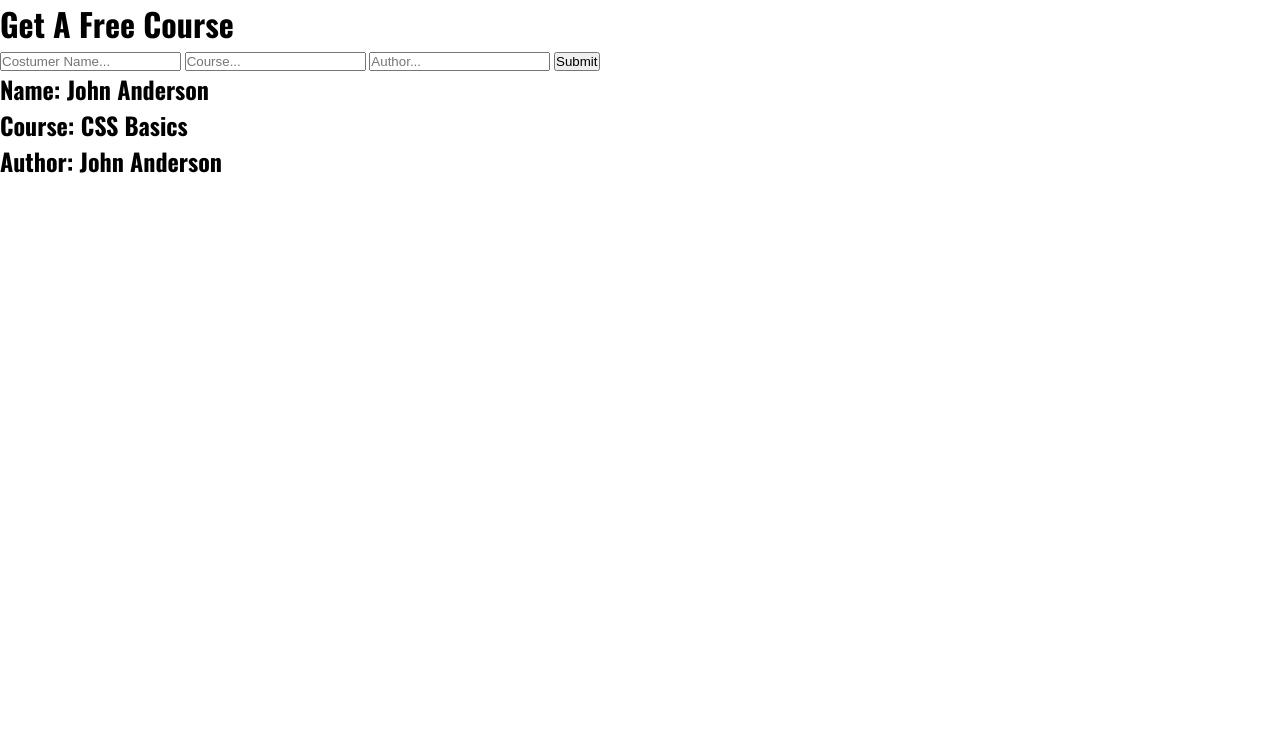
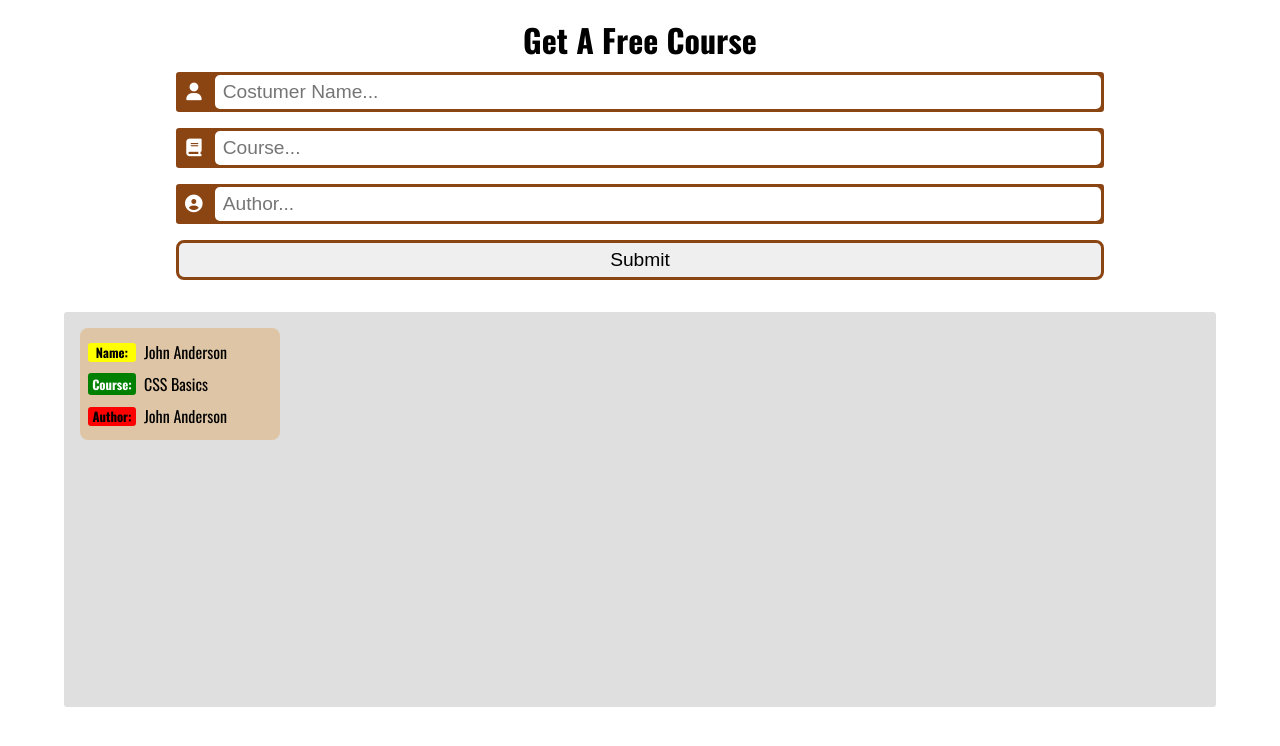
Before and after one commit to hanaszzsolt323/courseform, a plain HTML site: page index.html in a window 1280 px wide. Drawn offline with nearby package versions, Linux system fonts and the light colour scheme.

Commit message:
css done

```diff
--- a/index.html
+++ b/index.html
@@ -7,6 +7,7 @@
     <link rel="preconnect" href="https://fonts.googleapis.com">
     <link rel="preconnect" href="https://fonts.gstatic.com" crossorigin>
     <link href="https://fonts.googleapis.com/css2?family=Oswald:wght@200;300;400;500;600;700&display=swap" rel="stylesheet">
+    <script src="https://kit.fontawesome.com/ff9a26a1ab.js" crossorigin="anonymous"></script>
     <script src="script.js" defer></script>
     <title>OOP Course Form Project</title>
 </head>
@@ -14,16 +15,19 @@
     <main class="main">
         <form class="inputs">
             <h1>Get A Free Course</h1>
-            <input type="text" class="name" minlength="1" placeholder="Costumer Name...">
-            <input type="text" class="course" minlength="1" placeholder="Course...">
-            <input type="text" class="author" minlength="1" placeholder="Author...">
-            <input type="submit" class="submit" value="Submit">
+            <div class="input"><i class="fa-solid fa-user"></i><input type="text" class="name" minlength="1" placeholder="Costumer Name..."></div>
+            <div class="input"><i class="fa-solid fa-book"></i><input type="text" class="course" minlength="1" placeholder="Course..."></div>
+            <div class="input"><i class="fa-solid fa-circle-user"></i><input type="text" class="author" minlength="1" placeholder="Author..."></div>
+            <input type="submit" class="submit" value="Submit"></div>
         </form>
         <div class="courses">
             <div class="courseBox">
-                <h2>Name: <span class="costumerName">John Anderson</span></h2>
-                <h2>Course: <span class="courseName">CSS Basics</span></h2>
-                <h2>Author: <span class="authorName">John Anderson</span></h2>
+                <div class="nametext">
+                    <h2 class="courseBoxName">Name:</h2><span class="nameOutput">John Anderson</span></div>
+                <div class="courseText">
+                    <h2 class="courseBoxCourse">Course:</h2><span class="courseOutput">CSS Basics</span></div>
+                <div class="authorText">
+                    <h2 class="courseBoxAuthor">Author:</h2><span class="authorOutput">John Anderson</span></div>
             </div>
         </div>
     </main>
--- a/style.css
+++ b/style.css
@@ -7,3 +7,122 @@
 body {
     font-family: 'Oswald', sans-serif;
 }
+
+/* MAIN */
+.main {
+    /* height: 100vh; */
+    width: 100vw;
+
+    display: grid;
+    justify-items: center;
+    row-gap: 1rem;
+    grid-template-rows: 1.5fr 2fr;
+}
+
+/* INPUTS */
+.inputs {
+    /*background-color: burlywood;*/
+    width: 80%;
+    padding: 1rem 3rem;
+
+    display: grid;
+    row-gap: 1rem;
+    grid-template-rows: repeat(5, 2.5rem);
+}
+
+.inputs h1 {
+    justify-self: center;
+}
+
+.inputs input {
+    padding: 0.2rem 0.5rem;
+    outline: none;
+    border: 0.2rem solid saddlebrown;
+    border-radius: 0.5rem;
+    font-size: 1.2rem;
+}
+
+/* SUBMIT BUTTON */
+
+.submit {
+    transition: 0.5s;
+}
+
+.submit:hover {
+    background-color: saddlebrown;
+    color: white;
+}
+
+/* INPUT DIVS */
+
+.input {
+    background-color: saddlebrown;
+    border-radius: 0.2rem;
+
+    display: grid;
+    grid-template-columns: 0.1fr 2.5fr;
+}
+
+.input i {
+    align-self: center;
+    justify-self: center;
+    color: white;
+    font-size: 1.1rem;
+}
+
+/* COURSES */
+.courses {
+    padding: 1rem;
+    width: 90%;
+    background-color: rgba(49, 49, 49, 0.151);
+    display: grid;
+    grid-template-columns: repeat(6, 1fr);
+    column-gap: 1rem;
+    border-radius: 0.2rem;
+}
+
+/* COURSEBOX */
+.courseBox {
+    background-color: rgba(222, 184, 135, 0.658);
+    border-radius: 0.5rem;
+    padding: 0.5rem;
+    height: 7rem;
+
+    display: grid;
+    row-gap: 0.5rem;
+    align-content: center;
+}
+
+/* COURSEBOX INSIDE */
+
+.courseBox div {
+    /* background-color: burlywood; */
+    display: grid;
+    grid-template-columns: 3rem 8rem;
+    align-items: center;
+    column-gap: 0.5rem;
+}
+
+.courseBox h2 {
+    font-size: 0.8rem;
+}
+
+.courseBoxName {
+    background-color: yellow;
+    text-align: center;
+    border-radius: 0.2rem;
+}
+
+.courseBoxCourse {
+    padding: 0.1rem;
+    background-color: green;
+    border-radius: 0.2rem;
+    text-align: center;
+    color: white;
+}
+
+.courseBoxAuthor {
+    background-color: red;
+    text-align: center;
+    border-radius: 0.2rem;
+}
```
